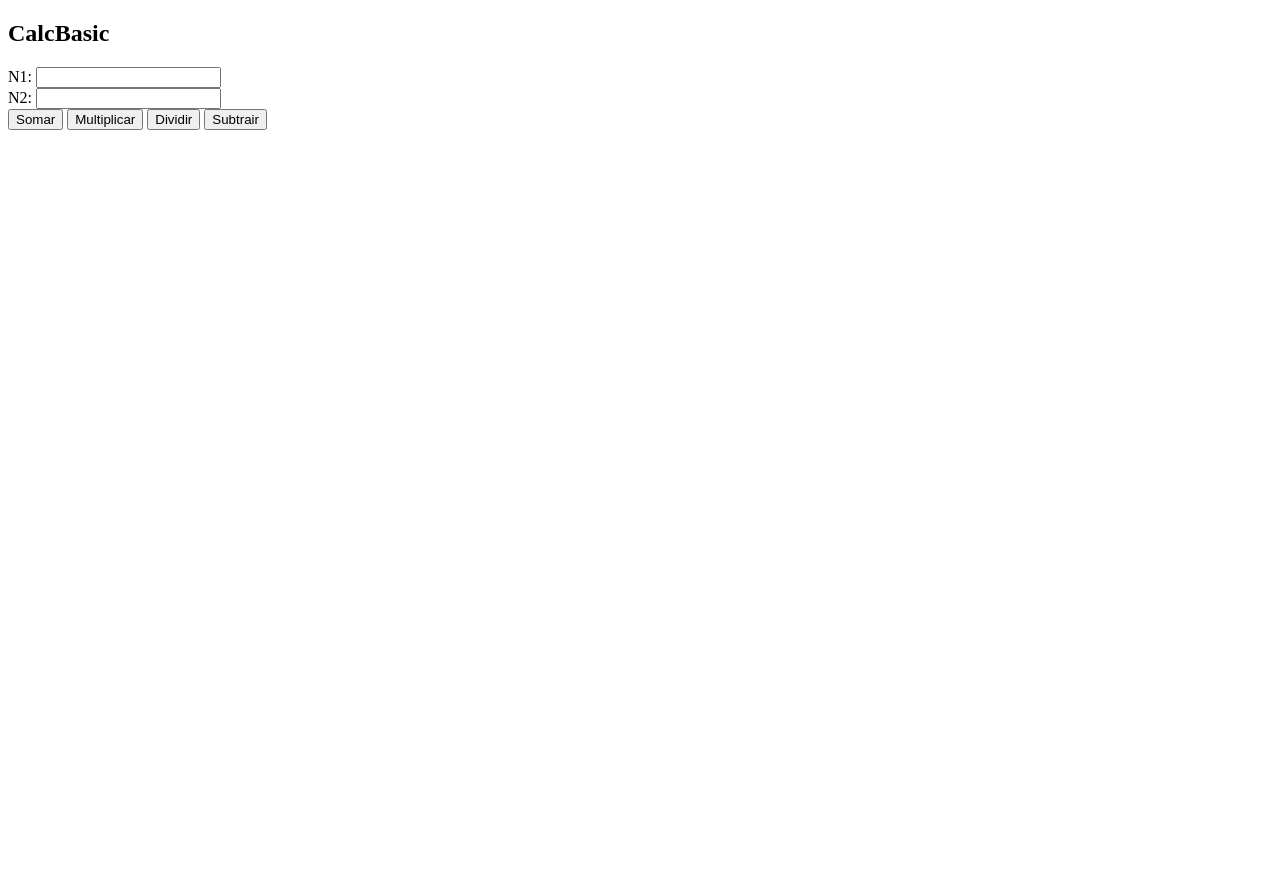
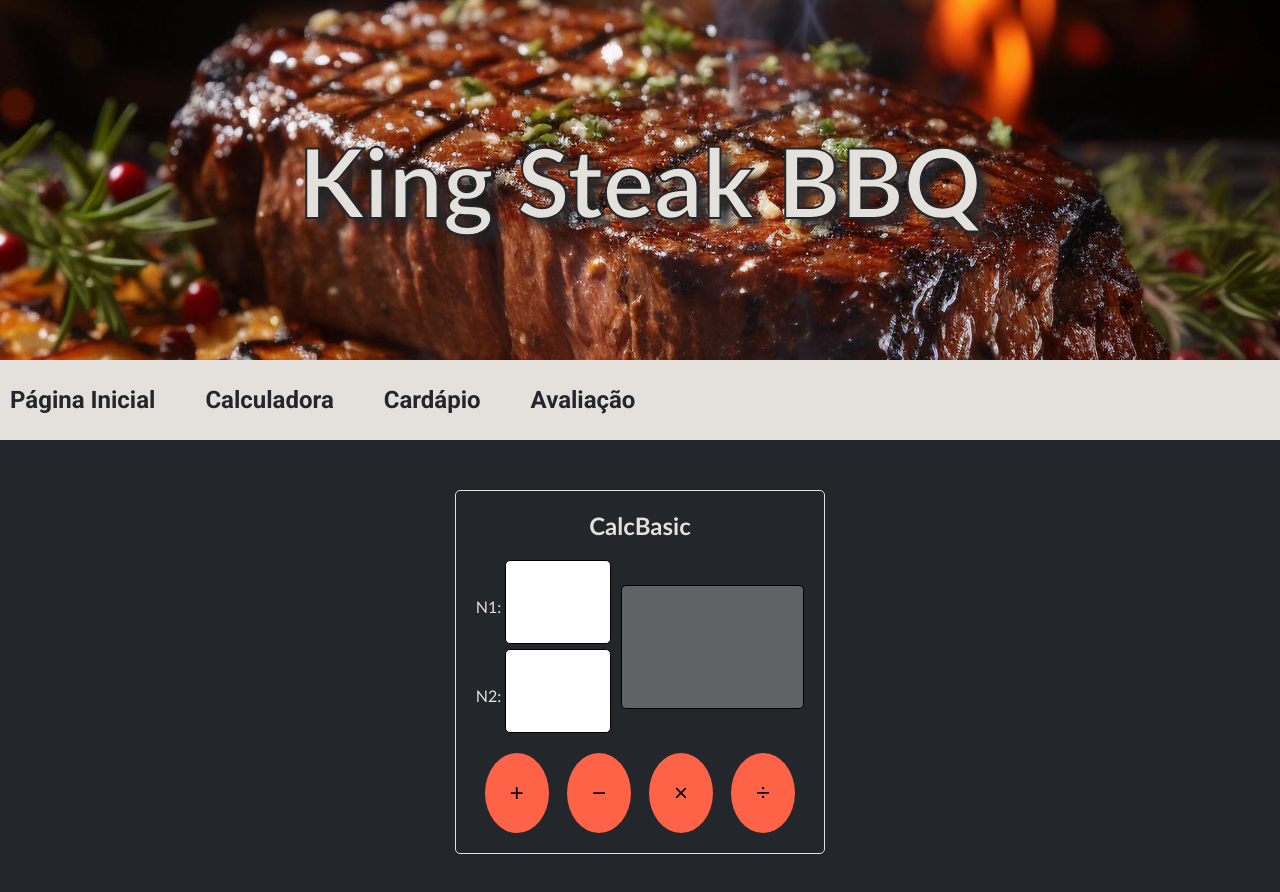
Before and after one commit to paulornr89/LPW, a plain HTML site: page calc.html in a window 1280 px wide. Before the commit the page ends 800 px from the top, so only its background shows below. Drawn offline with Linux system fonts and the light colour scheme.

Commit message:
calculadora implementada, header, navbar e formulário

```diff
--- a/calc.html
+++ b/calc.html
@@ -3,12 +3,28 @@
 <head>
     <meta charset="UTF-8">
     <meta name="viewport" content="width=device-width, initial-scale=1.0">
+    <link rel="preconnect" href="https://fonts.googleapis.com">
+<link rel="preconnect" href="https://fonts.gstatic.com" crossorigin>
+<link href="https://fonts.googleapis.com/css2?family=Roboto:ital,wght@0,100;0,300;0,400;0,500;0,700;0,900;1,100;1,300;1,400;1,500;1,700;1,900&display=swap" rel="stylesheet">
+    <link rel="stylesheet" href="./css/style.css"/>
     <title>Calculadora</title>
 </head>
 <body>
+    <header>
+        <h1>King Steak BBQ</h1>
+    </header>
+    <nav>
+        <a href="./index.html" target="_self">Página Inicial</a>
+        <a href="calc.html" target="_self">Calculadora</a>
+        <a href="./cardapio.html" target="_self">Cardápio</a>
+        <a href="./form.html" target="_self">Avaliação</a>
+    </nav>
+    <section class="calculadora">
         <div>
             <h2>CalcBasic</h2>
         </div>
+        <div class="showNumbers">
+            <div class="numbers">
                 <div>
                     <label>N1:</label>
                     <input type="number" id="num1"/>
@@ -17,12 +33,17 @@
                     <label>N2:</label>
                     <input type="number" id="num2"/>
                 </div>
-    <div>
-        <button type="button" id="somar">Somar</button>
-        <button type="button" id="multiplicar">Multiplicar</button>
-        <button type="button" id="dividir">Dividir</button>
-        <button type="button" id="subtrair">Subtrair</button>
             </div>
-
+            <div class="result">
+                <input type="number" id="result" disabled/>
+            </div>
+        </div>
+        <div class="operacoes">
+            <button type="button" id="somar">+</button>
+            <button type="button" id="subtrair">&minus;</button>
+            <button type="button" id="multiplicar">&times;</button>
+            <button type="button" id="dividir">&divide;</button>
+        </div>
+    </section>
 </body>
 </html>
--- a/css/style.css
+++ b/css/style.css
@@ -0,0 +1,174 @@
+/*ESTILIZAÇÕES PADRÃO*/
+* {
+    margin: 0;
+}
+
+body {
+    font-family: 'Trebuchet MS', 'Lucida Sans Unicode', 'Lucida Grande', 'Lucida Sans', Arial, sans-serif;
+    background-color: #23262b;
+}
+
+/*PÁGINA INICIAL*/
+header {
+    color: #e4e1dc;
+    text-align: center;
+    display: flex;
+    justify-content: center;
+    align-items: center;
+    padding: 20px;
+    background-image: url(/assets/capaMedia.jpg);
+    background-repeat: no-repeat;
+    background-position: center center;
+    height: 40vh;
+    -webkit-text-stroke-width: 2px;
+    -webkit-text-stroke-color: #23262b;
+    font-size: 3em;
+    /* deslocamento-x | deslocamento-y | raio-de-desfoque | cor */
+    text-shadow: 10px 8px 10px #23262b;
+}
+
+nav {
+    font-family: "Roboto", sans-serif;
+    font-weight: 100;
+    font-style: normal;
+    width: 100wh;
+    background-color: #e4e1dc;
+    height: 10vh;
+    display: flex;
+    align-items: center;
+    gap: 50px;
+    padding-left: 10px;
+    font-weight: bolder;
+    font-size: x-large;
+}
+
+nav a:visited, nav a {
+    color: #23262b;
+    text-decoration: none;
+    transition: transform 0.3s;
+}
+
+nav a:hover {
+    transform: scale(1.1);
+    transition: transform 0.3s;
+}
+
+/*CALCULADORA*/
+.calculadora {
+    color: #e4e1dc;
+    border: 1px solid #e4e1dc;
+    width: max-content;
+    padding: 20px;
+    margin: 50px auto;
+    display: flex;
+    flex-direction: column;
+    gap: 20px;
+    border-radius: 5px;;
+}
+
+.calculadora input::-webkit-inner-spin-button {
+    -webkit-appearance: none;
+}
+
+.calculadora h2 {
+    text-align: center;
+}
+
+.calculadora .numbers {
+    display: flex;
+    flex-direction: column;
+    height: 50%;
+    gap: 5px;
+}
+
+.calculadora .numbers input {
+    width: 100px;
+    height: 10vh;
+    font-size: xx-large;
+}
+
+.calculadora .operacoes {
+    display: flex;
+    flex-direction: row;
+    justify-content: space-around;
+}
+
+.operacoes button{
+    height: 10vh;
+    width: 5vw;
+    font-size: x-large;
+    border-radius: 100%;
+    border: none;
+    background-color: tomato;
+    transition: transform 0.3s;
+}
+
+.operacoes button:hover {
+    transform: scale(1.2);
+    transition: transform 0.3s;
+}
+
+.showNumbers {
+    display: flex;
+    align-items: center;
+    gap: 10px;
+}
+
+.calculadora .result input{
+    height: 15vh;
+}
+
+/*FORMULÁRIO*/
+input, textarea, select {
+    border-radius: 5px;
+    border: 1px solid black;
+}
+
+textarea {
+    resize: none;
+}
+
+.row {
+    display: flex;
+    gap: 30px;
+    width: 100%;
+}
+
+.form-group {
+    display: flex;
+    flex-direction: column;
+    margin-top: 10px;
+    width: 100%;
+}
+
+.col-sm-6 {
+    width: 50%;
+}
+
+form button {
+    width: 20%;
+    height: 8vh;
+    margin-top: 10px;
+    border-radius: 10px;
+    background-color: yellowgreen;
+    color: white;
+    align-self: flex-end;
+    border: none;
+    transition: transform 0.3s;
+}
+
+form button:hover {
+    transform: scale(1.1);
+    transition: transform 0.3s;
+}
+
+form {
+    width: 40%;
+    margin: 50px auto;
+    padding: 20px;;
+    display: flex;
+    flex-direction: column;
+    border: 1px solid black;
+    border-radius: 5px;
+    background-color: #e4e1dc;
+}
```
Also changed, not shown: cardapio.html (+3 -0 lines), form.html (+31 -6 lines), index.html (+12 -8 lines), assets/capa.jpg (added), assets/capaMedia.jpg (added), assets/capaMenor.jpg (added). Lines whose indentation alone changed are shown as unchanged.
